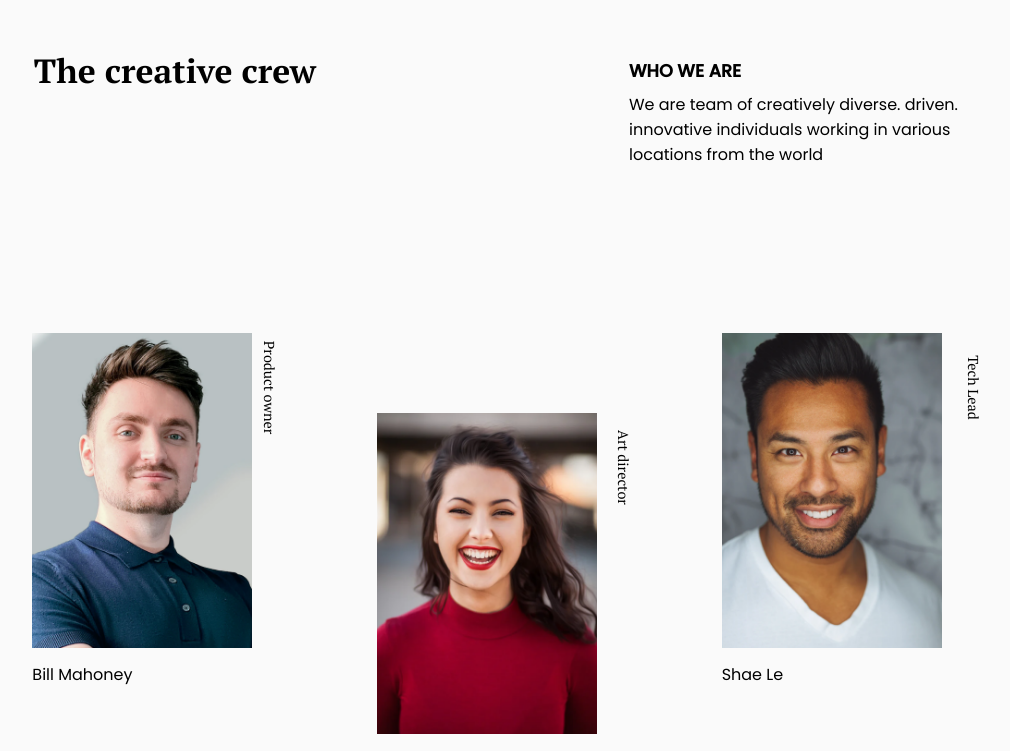
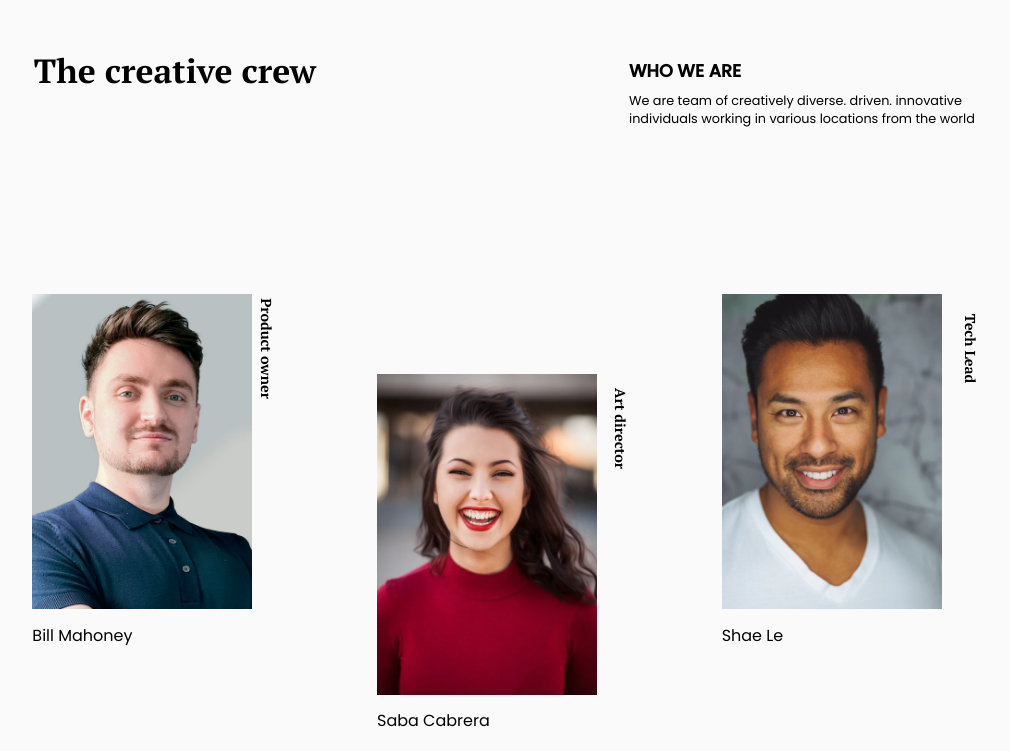
Before and after one commit to ugwustanley/team-page, a plain HTML site: page index.html in a window 1280 px wide. Shown: the top 751 px of the page, without its empty margins (153-1163 px from the left). Drawn offline with Linux system fonts and the light colour scheme.

Commit message:
this is the third commit

```diff
--- a/index.html
+++ b/index.html
@@ -7,7 +7,7 @@
     <link rel="stylesheet" href="./style.css">
     <!--google font-->
     <link rel="preconnect" href="https://fonts.gstatic.com">
-    <link href="https://fonts.googleapis.com/css2?family=PT+Serif:wght@700;500;&family=Poppins:wght@300;400;500&display=swap" rel="stylesheet">
+    <link href="https://fonts.googleapis.com/css2?family=PT+Serif:wght@700&family=Poppins:wght@300;400;500&display=swap" rel="stylesheet">
     <title>css grid practice</title>
 </head>
 <body>
--- a/style.scss
+++ b/style.scss
@@ -55,11 +55,8 @@ body{
         .intro__desc{
             font-family: poppins;
             font-weight: 400;
-            font-size: 1rem;
+            font-size: .8rem;
             padding-top: .5rem;
-            @media screen and (max-width:400px) {
-                font-size: .8rem;
-            }
         }
     }
 }
```
Also changed, not shown: style.css, 1 other file.
